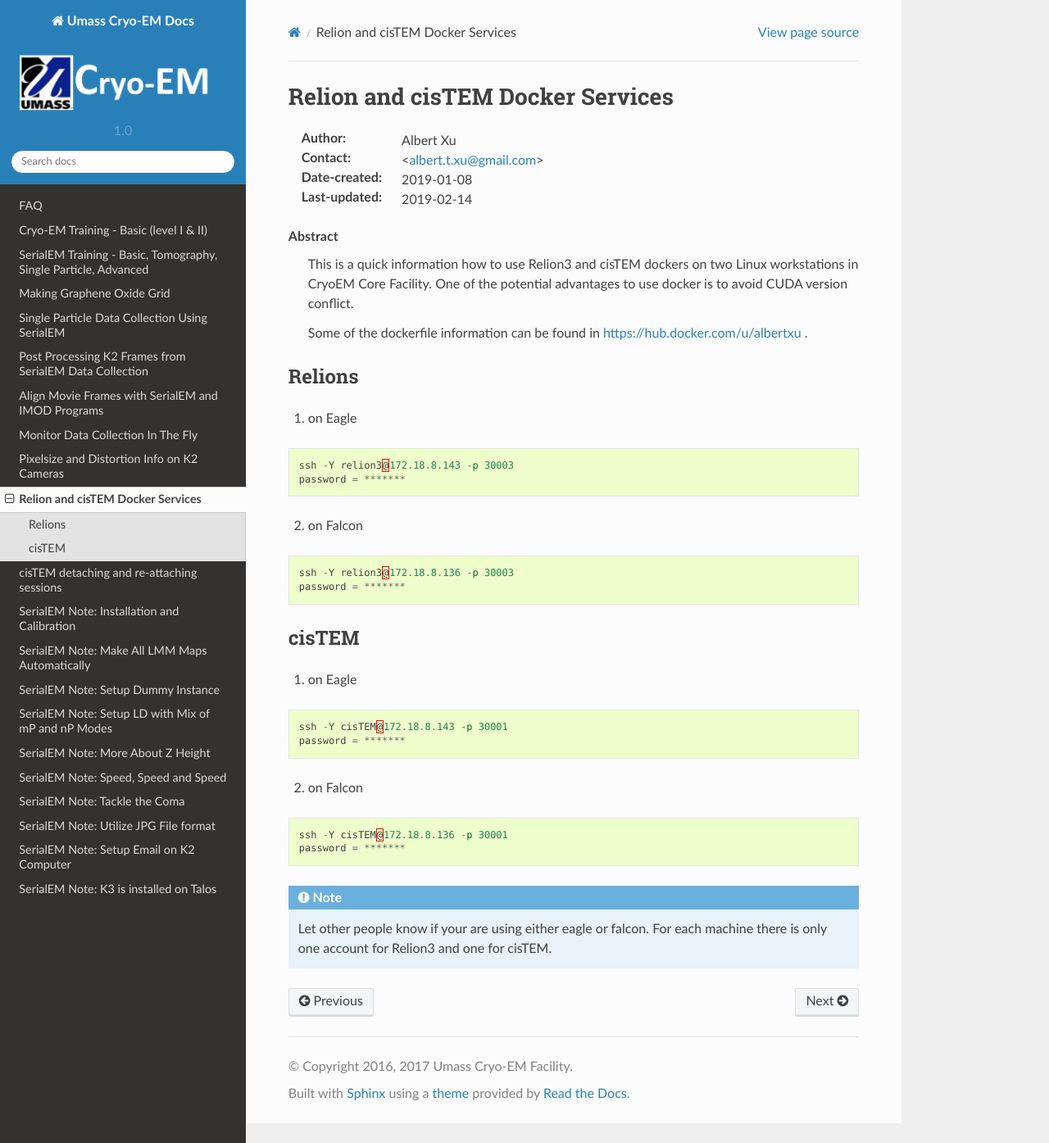
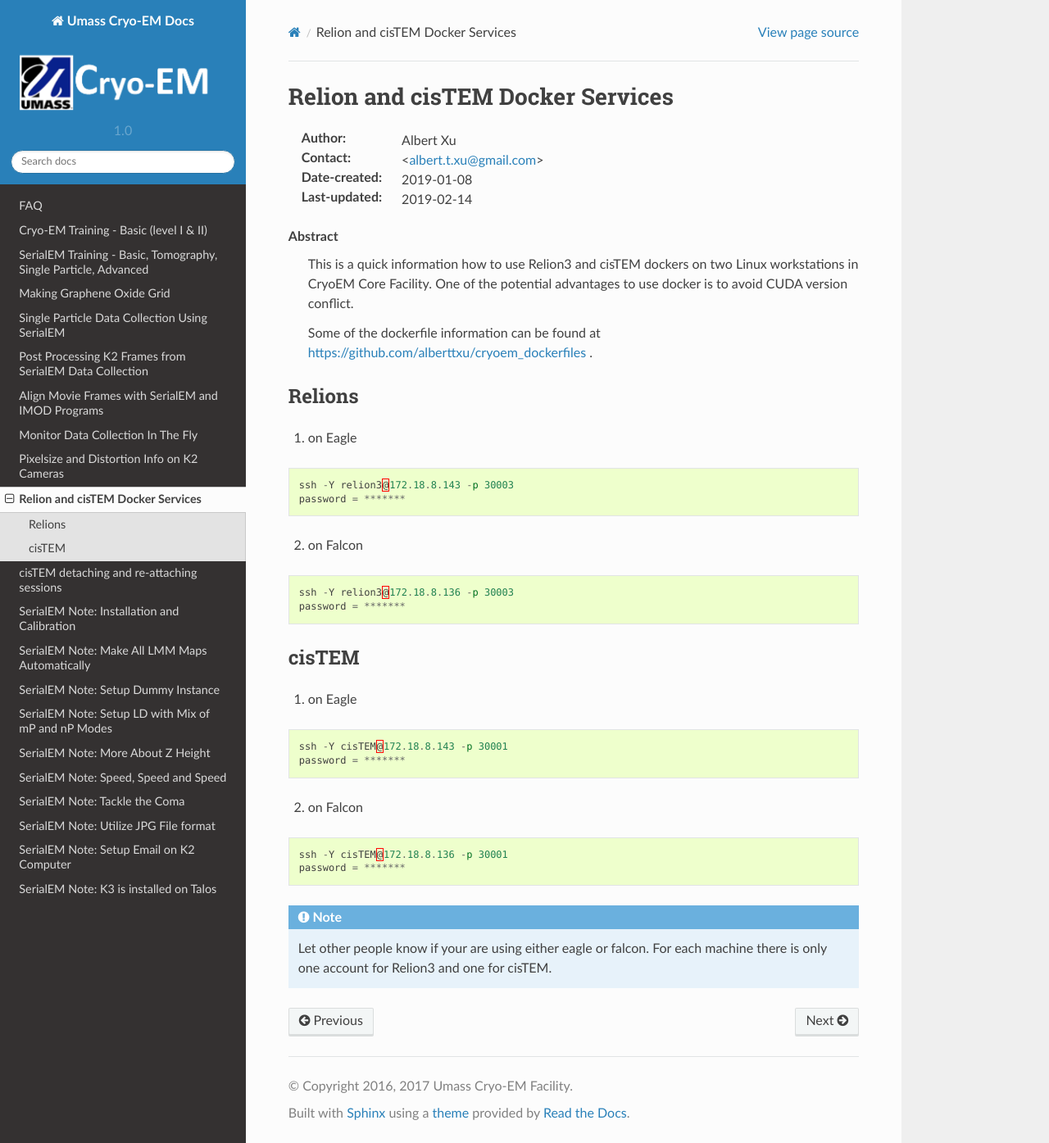
Before and after one commit to xuchen66/sphinx-emdocs, a Sphinx documentation site: the page built from source/relion-and-cistem-services.rst, in a window 1280 px wide and 1395 px high. Shown: the whole window at 82% size. Built offline with Sphinx 7.4.7 and the Read the Docs theme 2.0.0, drawn with Linux system fonts in a browser that asks for light colours; pages that are not in the unit, such as notebooks, are missing from menus.

Commit message:
Update relion-and-cistem-services.rst

```diff
--- a/source/relion-and-cistem-services.rst
+++ b/source/relion-and-cistem-services.rst
@@ -14,7 +14,7 @@
       This is a quick information how to use Relion3 and cisTEM dockers on two Linux workstations in CryoEM Core Facility.
       One of the potential advantages to use docker is to avoid CUDA version conflict.
 
-      Some of the dockerfile information can be found in https://hub.docker.com/u/albertxu .
+      Some of the dockerfile information can be found at https://github.com/alberttxu/cryoem_dockerfiles .
 
 .. _relion3:
 
```
